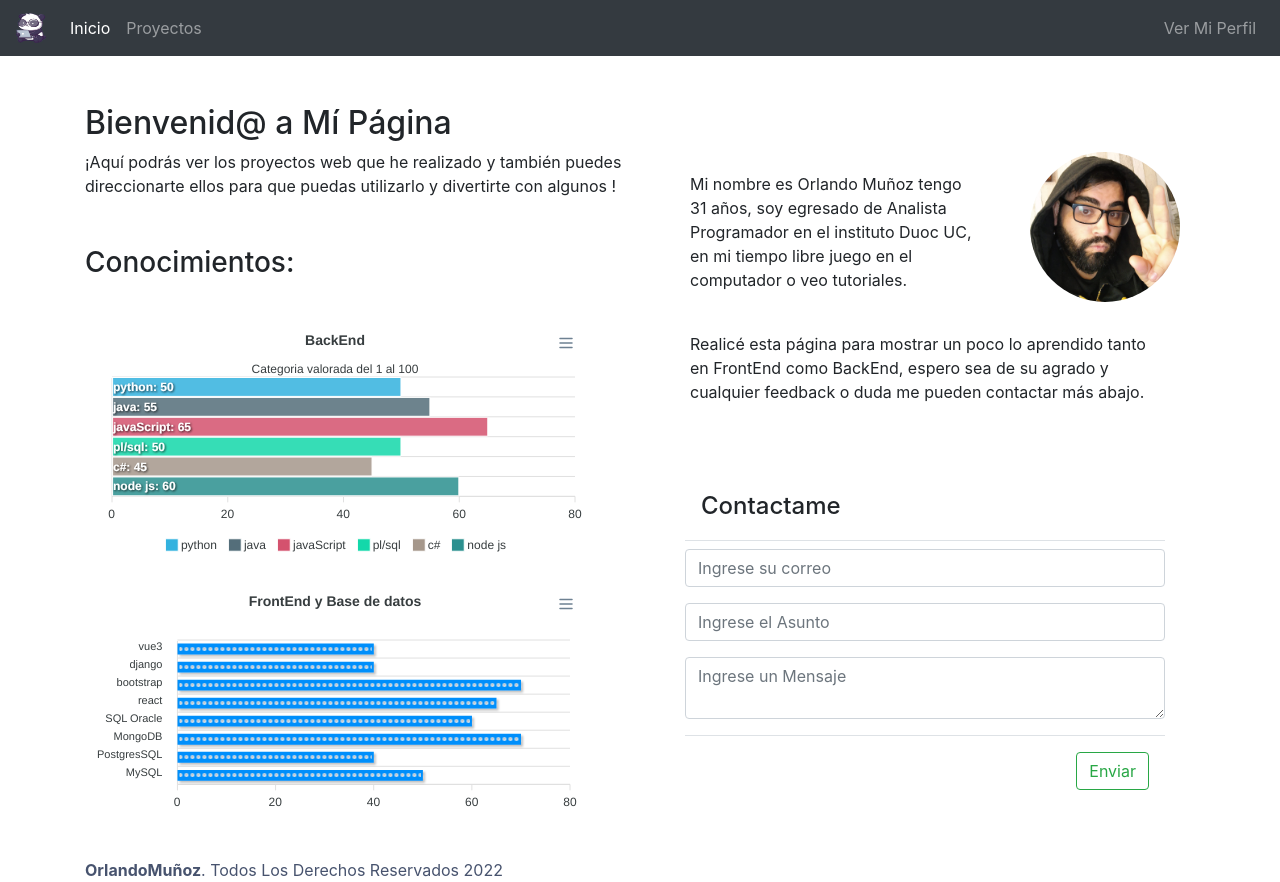
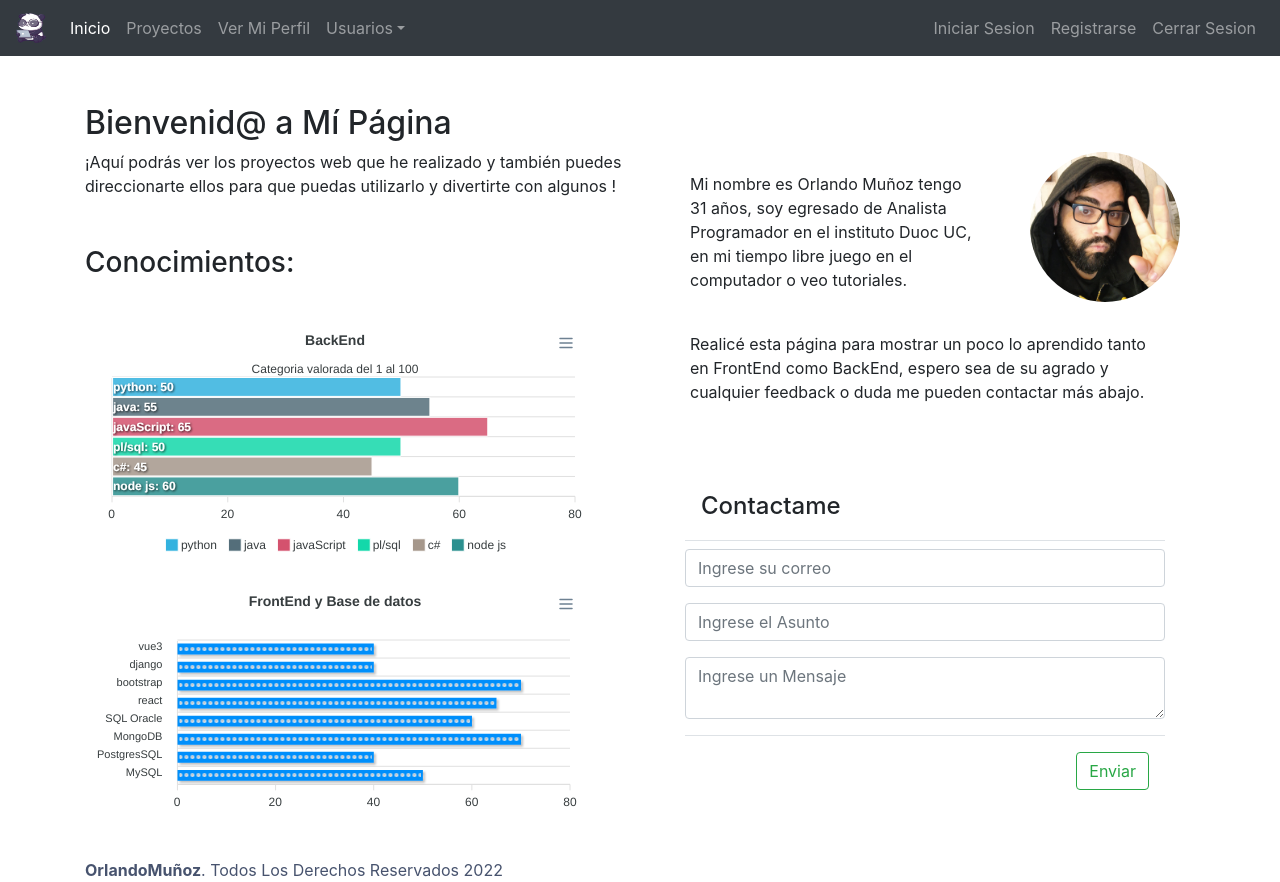
Before and after one commit to snowmun/portafolioorlando, a React (Create React App) app: page /#/ in a window 1280 px wide. Built offline with nearby package versions, Linux system fonts and the light colour scheme.

Commit message:
se agregaron pestañas  para usuarios logeados

```diff
--- a/src/component/Navbar/Header.js
+++ b/src/component/Navbar/Header.js
@@ -1,4 +1,4 @@
-import React from 'react';
+import React,{ useEffect} from 'react';
 import{Navbar,Nav,NavDropdown} from 'react-bootstrap';
 import {NavLink} from 'react-router-dom'
 import routes from '../../route/routes';
@@ -6,7 +6,9 @@ import useAuth from '../auth/useAuth';
 const logo = require ('../../img/logo.png');
 
 const Header =()=> {
+
   const {logout} = useAuth();
+
   return (
     <Navbar collapseOnSelect expand="lg" bg="dark" variant="dark">
       <Navbar.Brand  as={NavLink} to="/"><img src={logo}
@@ -21,19 +23,17 @@ const Header =()=> {
           <Nav.Link as={NavLink} to={routes.home}>Inicio</Nav.Link>
 
           <Nav.Link as={NavLink} to={routes.projects}>Proyectos</Nav.Link>
-          {/* <NavDropdown title='Admin'>
-            <NavDropdown.Item  as={NavLink} to={routes.admin.users} >Listar Usuarios</NavDropdown.Item>
-            <NavDropdown.Item as={NavLink} to={routes.admin.crearuser}>Crear Usuario</NavDropdown.Item>
+          <Nav.Link  as={NavLink} to={routes.account}>Ver Mi Perfil</Nav.Link>
 
-          </NavDropdown> */}
+          <NavDropdown title='Usuarios'>
+            <NavDropdown.Item  as={NavLink} to={routes.users} >Lista de Usuarios</NavDropdown.Item>
+          </NavDropdown>
 
         </Nav>
         <Nav>
-          {/* <Nav.Link  as={NavLink} to={routes.login}>Iniciar Sesion</Nav.Link>
-          <Nav.Link  as={NavLink} to={routes.register}>Registrarse</Nav.Link> */}
-          <Nav.Link  as={NavLink} to={routes.account}>Ver Mi Perfil</Nav.Link>
-          {/* <Nav.Link  to={routes.account} onClick={logout}>Cerrar Sesion</Nav.Link> */}
-
+          <Nav.Link  as={NavLink} to={routes.login}>Iniciar Sesion</Nav.Link>
+          <Nav.Link  as={NavLink} to={routes.register}>Registrarse</Nav.Link>
+          <Nav.Link  to={routes.account} onClick={logout}>Cerrar Sesion</Nav.Link>
         </Nav>
       </Navbar.Collapse>
   </Navbar>
```
